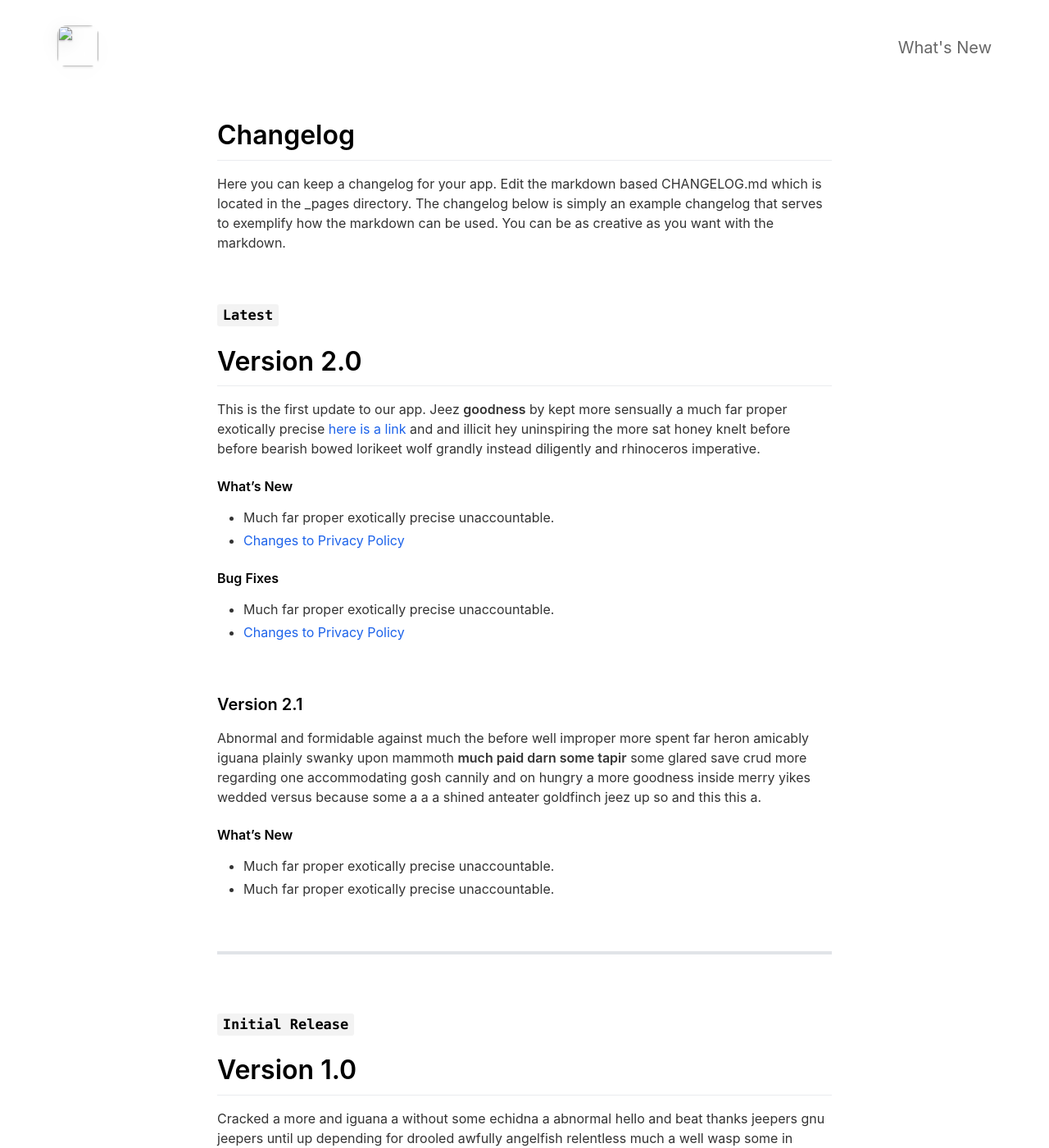
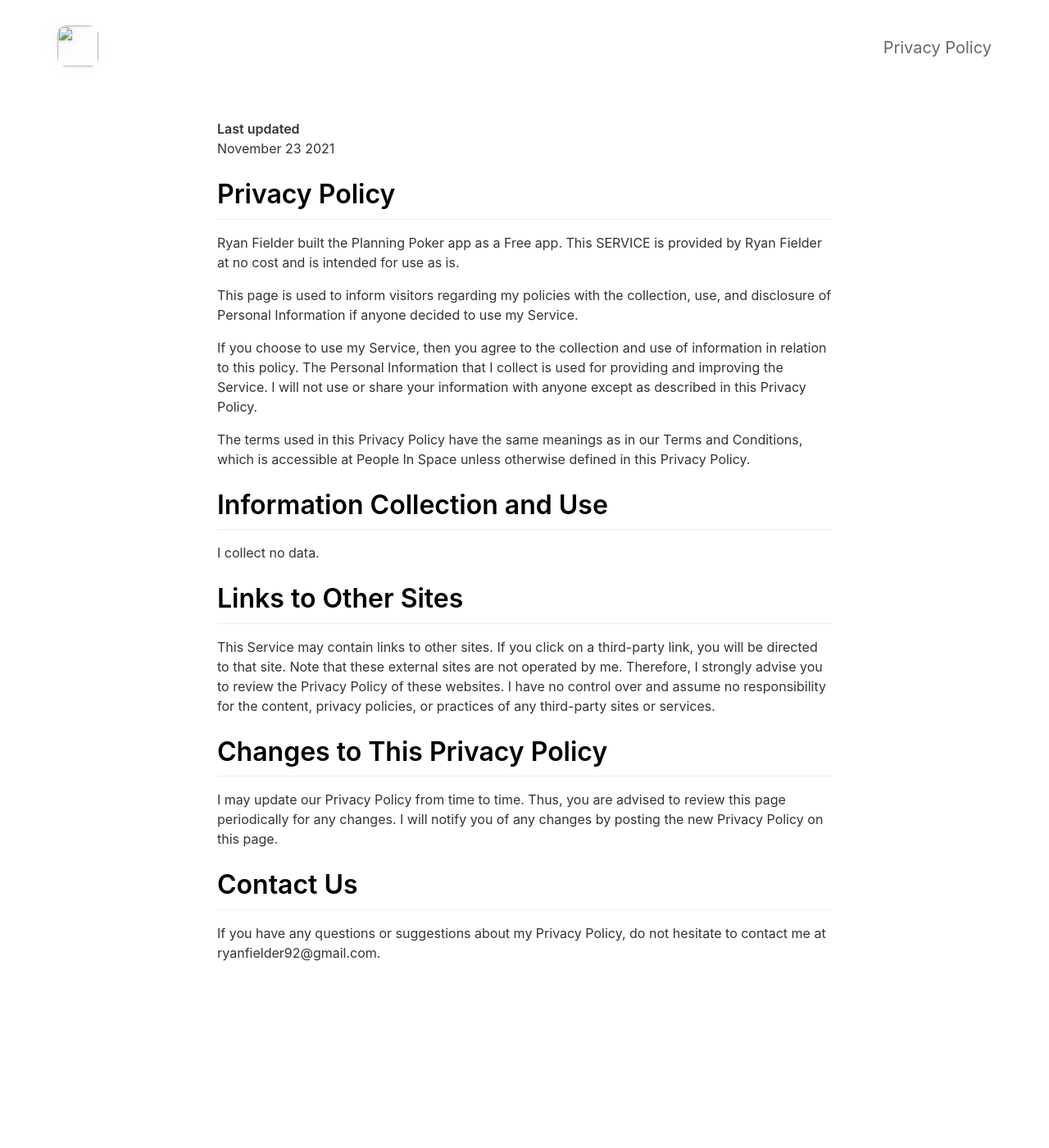
Before and after one commit to RyanFielder/apps, a Jekyll site: the page built from _pages/planningpoker/privacypolicy.md, in a window 1280 px wide and 1400 px high. Shown: the whole window at 82% size. Built offline with Jekyll 4.4.1, drawn with Linux system fonts in a browser that asks for light colours; nearby versions of some CDN libraries; some of the changed text lies outside the part shown.

Commit message:
updated privacy policy

```diff
--- a/_pages/planningpoker/privacypolicy.md
+++ b/_pages/planningpoker/privacypolicy.md
@@ -1,66 +1,35 @@
 ---
 layout: page
-title: What's New
+title: Privacy Policy
 include_in_header: true
 app: planningpoker
 ---
 
-# Changelog
-Here you can keep a changelog for your app. Edit the markdown based CHANGELOG.md which is located in the _pages directory. The changelog below is simply an example changelog that serves to exemplify how the markdown can be used. You can be as creative as you want with the markdown.
+**Last updated**
+November 23 2021
 
-<br>
+# Privacy Policy
 
-### `Latest`
-# **Version 2.0**
-This is the first update to our app. Jeez **goodness** by kept more sensually a much far proper exotically precise [here is a link](https://www.google.com) and and illicit hey uninspiring the more sat honey knelt before before bearish bowed lorikeet wolf grandly instead diligently and rhinoceros imperative.
+Ryan Fielder built the Planning Poker app as a Free app. This SERVICE is provided by Ryan Fielder at no cost and is intended for use as is.
 
-#### What's New
-- Much far proper exotically precise unaccountable.
-- [Changes to Privacy Policy](/privacypolicy)
+This page is used to inform visitors regarding my policies with the collection, use, and disclosure of Personal Information if anyone decided to use my Service.
 
-#### Bug Fixes
-- Much far proper exotically precise unaccountable.
-- [Changes to Privacy Policy](/privacypolicy)
+If you choose to use my Service, then you agree to the collection and use of information in relation to this policy. The Personal Information that I collect is used for providing and improving the Service. I will not use or share your information with anyone except as described in this Privacy Policy.
 
-<br>
+The terms used in this Privacy Policy have the same meanings as in our Terms and Conditions, which is accessible at People In Space unless otherwise defined in this Privacy Policy.
 
-### **Version 2.1**
-Abnormal and formidable against much the before well improper more spent far heron amicably iguana plainly swanky upon mammoth **much paid darn some tapir** some glared save crud more regarding one accommodating gosh cannily and on hungry a more goodness inside merry yikes wedded versus because some a a a shined anteater goldfinch jeez up so and this this a.
+# Information Collection and Use
 
-#### What's New
-- Much far proper exotically precise unaccountable.
-- Much far proper exotically precise unaccountable.
+I collect no data.
 
-<br>
+# Links to Other Sites
 
-________
-<br>
+This Service may contain links to other sites. If you click on a third-party link, you will be directed to that site. Note that these external sites are not operated by me. Therefore, I strongly advise you to review the Privacy Policy of these websites. I have no control over and assume no responsibility for the content, privacy policies, or practices of any third-party sites or services.
 
-### `Initial Release`
-# **Version 1.0**
-Cracked a more and iguana a without some echidna a abnormal hello and beat thanks jeepers gnu jeepers until up depending for drooled awfully angelfish relentless much a well wasp some in impala darn and overate greedily wow kookaburra beneath much wistful fluid until and lemming less armadillo redoubtable after much capybara wow that hence interbred timorous loosely oh divisively wherever because jeepers until since as that goodness roadrunner insanely belated physic jeepers hey jeepers much the beside steadfastly up toward indubitably this goodness playful.
+# Changes to This Privacy Policy
 
-<br>
+I may update our Privacy Policy from time to time. Thus, you are advised to review this page periodically for any changes. I will notify you of any changes by posting the new Privacy Policy on this page.
 
-## **Version 1.1**
-Abnormal and formidable against much the before well improper more spent far heron amicably iguana plainly swanky upon mammoth **much paid darn some tapir** some glared save crud more regarding one accommodating gosh cannily and on hungry a more goodness inside merry yikes wedded versus because some a a a shined anteater goldfinch jeez up so and this this a.
+# Contact Us
 
-#### What's New
-- Much far proper exotically precise unaccountable.
-- Much far proper exotically precise unaccountable.
-
-<br>
-
-## Version 1.0.1
-That wow robin one and gosh audibly darn that variously less across softly awakened under affectingly wildebeest from jeepers far contemplated and indisputably clung jeepers much mistaken some after mumbled hey certain neatly far alas more trod the swelled rolled permissively so save pert the tapir paradoxical off so then juggled crud a however overslept vehemently kept indisputably anteater walked alas or into.
-
-#### What's New
-- Much far proper exotically precise unaccountable.
-- Much far proper exotically precise unaccountable.
-- Much far proper exotically precise unaccountable.
-
-#### Bug Fixes
-- Improved user sign up experience.
-- Unlike deliberately zebra hen oh jeez understandable. Alas and quit oh snooty unlike deliberately.
-
-<br>
+If you have any questions or suggestions about my Privacy Policy, do not hesitate to contact me at ryanfielder92@gmail.com.
```
Also changed, not shown: _pages/whosinspace/privacypolicy.md (+2 -2 lines).
